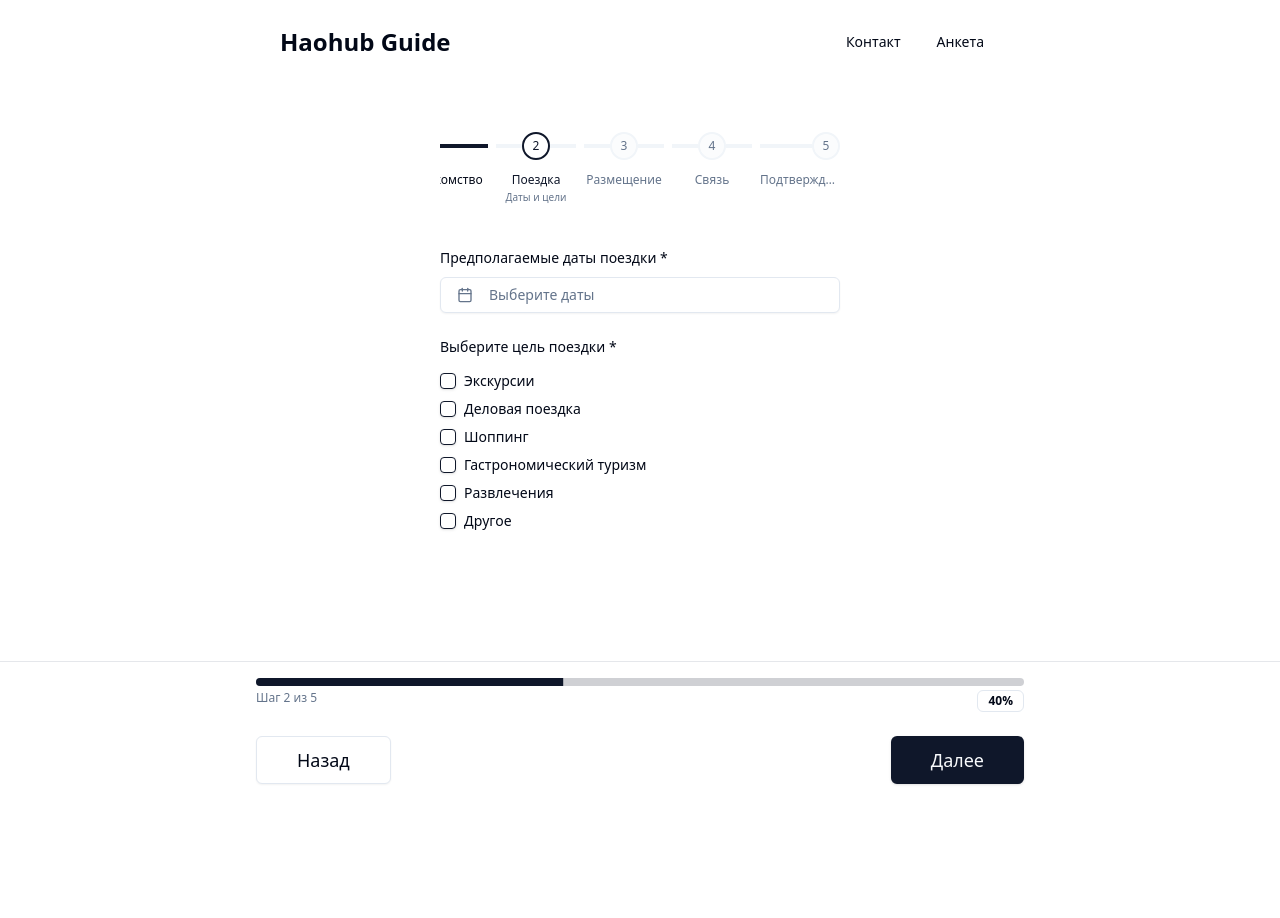
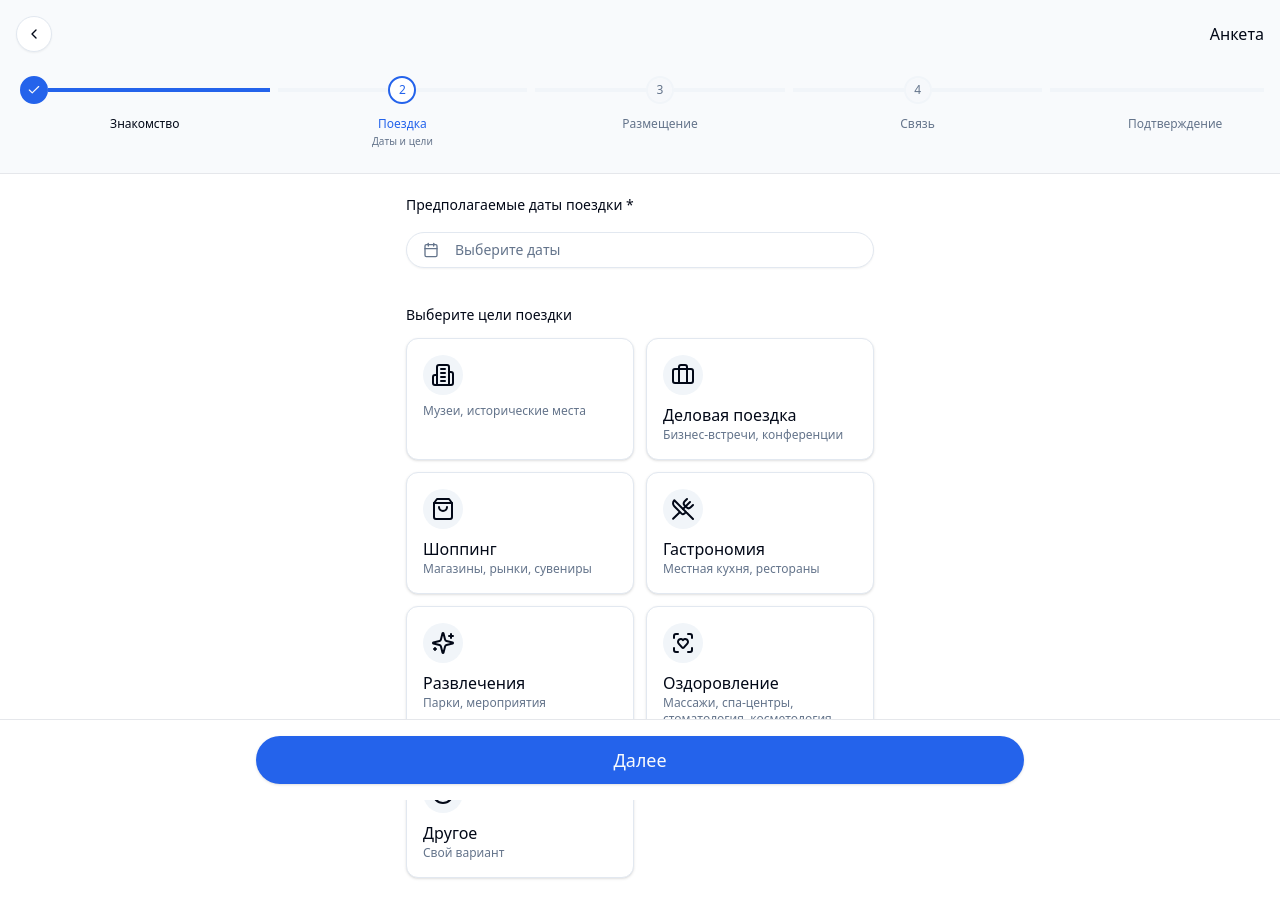
Before and after one commit to dragroman/guide, a Next.js app in the folder next/: page /application/start in a window 1280 px wide. Both pictures are taken after typing "Sample" into the empty fields and a click on the button "Далее". Shown: the top 918 px of the page. Before the commit the page ends 800 px from the top, so only its background shows below. Built offline with nearby package versions, Linux system fonts and the light colour scheme.

Commit message:
Relate #2. Layout fix

```diff
--- a/next/app/application/start/page.tsx
+++ b/next/app/application/start/page.tsx
@@ -7,7 +7,7 @@ export const metadata = {
 
 export default function ContactPage() {
   return (
-    <div className="container max-w-[400px] mx-auto">
+    <div className="container max-w-[500px] mx-auto">
       <Application />
     </div>
   )
--- a/next/app/layout.tsx
+++ b/next/app/layout.tsx
@@ -1,4 +1,4 @@
-import { HeaderNav } from "@/components/navigation/HeaderNav"
+import type { Viewport } from "next"
 import type { Metadata } from "next"
 import type { ReactNode } from "react"
 
@@ -13,8 +13,13 @@ export const metadata: Metadata = {
   icons: {
     icon: "/favicon.ico",
   },
-  viewport:
-    "width=device-width, initial-scale=1, maximum-scale=1, user-scalable=no",
+}
+
+export const viewport: Viewport = {
+  width: "device-width",
+  initialScale: 1,
+  maximumScale: 1,
+  userScalable: false,
 }
 
 export default function RootLayout({
@@ -26,12 +31,7 @@ export default function RootLayout({
 }) {
   return (
     <html lang="en">
-      <body>
-        <div className="max-w-screen-md px-6 mx-auto">
-          <HeaderNav />
-          <main className="container py-10 mx-auto">{children}</main>
-        </div>
-      </body>
+      <body>{children}</body>
     </html>
   )
 }
--- a/next/components/application/components/FormNavigation.tsx
+++ b/next/components/application/components/FormNavigation.tsx
@@ -5,7 +5,6 @@ import { Loader2 } from "lucide-react"
 interface FormNavigationProps {
   currentStep: number
   totalSteps: number
-  onPrev: () => void
   onNext: (e: React.FormEvent) => void
   isSubmitting: boolean
 }
@@ -13,30 +12,17 @@ interface FormNavigationProps {
 export function FormNavigation({
   currentStep,
   totalSteps,
-  onPrev,
   onNext,
   isSubmitting,
 }: FormNavigationProps) {
   return (
     <div className="flex justify-between">
-      {currentStep > 0 && (
-        <Button
-          type="button"
-          size={"lg"}
-          variant="outline"
-          onClick={onPrev}
-          disabled={isSubmitting}
-        >
-          Назад
-        </Button>
-      )}
-
       {currentStep < totalSteps - 1 ? (
         <Button
           type="submit"
           size={"lg"}
           onClick={(e) => onNext(e)}
-          className={currentStep === 0 ? "w-full" : "ml-auto"}
+          className="w-full"
           disabled={isSubmitting}
         >
           Далее
@@ -46,7 +32,7 @@ export function FormNavigation({
           type="submit"
           onClick={(e) => onNext(e)}
           size={"lg"}
-          className="ml-auto"
+          className="w-full"
           disabled={isSubmitting}
         >
           {isSubmitting ? (
--- a/next/components/application/components/StepIndicator.tsx
+++ b/next/components/application/components/StepIndicator.tsx
@@ -6,7 +6,6 @@ interface Step {
   title: string
   description: string
 }
-
 interface StepIndicatorProps {
   steps: Step[]
   currentStep: number
@@ -42,7 +41,7 @@ export function StepIndicator({
   }, [currentStep]) // Запускаем эффект при изменении currentStep
 
   return (
-    <div className="w-full mb-8">
+    <div className="w-full">
       <div
         ref={scrollContainerRef}
         className="flex overflow-x-auto py-2 scrollbar-none"
--- a/next/components/application/index.tsx
+++ b/next/components/application/index.tsx
@@ -19,6 +19,8 @@ import { ProgressIndicator } from "./components/ProgressIndicator"
 import { StepIndicator } from "./components/StepIndicator"
 import { FormNavigation } from "./components/FormNavigation"
 import { StepProps } from "./types"
+import ApplicationHeader from "./layout/Header"
+import ApplicationFooter from "./layout/Footer"
 
 export default function MultistepForm() {
   const {
@@ -104,13 +106,14 @@ export default function MultistepForm() {
   return (
     <>
       {/* Навигация по шагам */}
-      <StepIndicator
-        steps={STEPS}
+      <ApplicationHeader
         currentStep={currentStep}
         goToStep={goToStep}
+        onPrev={prevStep}
+        isSubmitting={isSubmitting}
       />
 
-      <div className="w-full mx-auto mb-10">
+      <div className="w-full mx-auto mb-10 pt-48 px-4">
         {isError && (
           <Alert variant="destructive" className="mb-6">
             <AlertTitle>Ошибка</AlertTitle>
@@ -125,24 +128,11 @@ export default function MultistepForm() {
           {currentStep === 0 && showDraftNotice && hasDraft && (
             <DraftNotice onLoad={restoreDraft} onIgnore={ignoreDraft} />
           )}
-          {/* Фиксированная панель навигации внизу экрана */}
-          <div className="fixed bottom-0 left-0 right-0 bg-white border-t border-gray-200 p-4 z-10">
-            <div className="max-w-screen-md mx-auto">
-              {/* Индикатор прогресса */}
-              <ProgressIndicator
-                currentStep={currentStep}
-                totalSteps={TOTAL_STEPS}
-                progress={progress}
-              />
-              <FormNavigation
-                currentStep={currentStep}
-                totalSteps={TOTAL_STEPS}
-                onPrev={prevStep}
-                onNext={handleFormAction}
-                isSubmitting={isSubmitting}
-              />
-            </div>
-          </div>
+          <ApplicationFooter
+            currentStep={currentStep}
+            onNext={handleFormAction}
+            isSubmitting={isSubmitting}
+          />
         </form>
       </div>
     </>
--- /dev/null
+++ b/next/components/application/layout/Footer.tsx
@@ -0,0 +1,37 @@
+import React from "react"
+import { FormNavigation } from "../components/FormNavigation"
+import { TOTAL_STEPS } from "../constants"
+
+interface ApplicationFooterProps {
+  currentStep: number
+  onNext: (e: React.FormEvent) => void
+  isSubmitting: boolean
+}
+
+export default function ApplicationFooter({
+  currentStep,
+  onNext,
+  isSubmitting,
+}: ApplicationFooterProps) {
+  return (
+    <>
+      {/* Фиксированная панель навигации внизу экрана */}
+      <div className="fixed bottom-0 left-0 right-0 bg-white border-t border-gray-200 p-4 z-10">
+        <div className="max-w-screen-md mx-auto">
+          {/* Индикатор прогресса */}
+          {/* <ProgressIndicator
+                currentStep={currentStep}
+                totalSteps={TOTAL_STEPS}
+                progress={progress}
+              /> */}
+          <FormNavigation
+            currentStep={currentStep}
+            totalSteps={TOTAL_STEPS}
+            onNext={onNext}
+            isSubmitting={isSubmitting}
+          />
+        </div>
+      </div>
+    </>
+  )
+}
--- /dev/null
+++ b/next/components/application/layout/Header.tsx
@@ -0,0 +1,49 @@
+import React from "react"
+import { StepIndicator } from "../components/StepIndicator"
+import { STEPS } from "../constants"
+import { Button } from "@/components/ui/button"
+import { ChevronLeft } from "lucide-react"
+
+interface ApplicationHeaderProps {
+  currentStep: number
+  goToStep: (step: number) => void
+  onPrev: () => void
+  isSubmitting: boolean
+}
+
+export default function ApplicationHeader({
+  currentStep,
+  onPrev,
+  goToStep,
+  isSubmitting,
+}: ApplicationHeaderProps) {
+  return (
+    <>
+      <div className="fixed top-0 left-0 right-0 bg-slate-50 border-b border-gray-200 p-4 z-10">
+        <div className="mb-4 ">
+          <div className="flex flex-row items-center justify-between">
+            <div>
+              {currentStep > 0 && (
+                <Button
+                  type="button"
+                  variant={"outline"}
+                  size="icon"
+                  onClick={onPrev}
+                  disabled={isSubmitting}
+                >
+                  <ChevronLeft className="h-4 w-4" />
+                </Button>
+              )}
+            </div>
+            <div>Анкета</div>
+          </div>
+        </div>
+        <StepIndicator
+          steps={STEPS}
+          currentStep={currentStep}
+          goToStep={goToStep}
+        />
+      </div>
+    </>
+  )
+}
--- a/next/components/application/steps/Step2.tsx
+++ b/next/components/application/steps/Step2.tsx
@@ -7,6 +7,18 @@ import { DatePickerWithRange } from "../components/DatePickerWithRange"
 import { PurposeCheckbox } from "../components/PurposeCheckbox"
 import { StepProps } from "../types"
 import { getDaysText } from "../utils"
+import { Card, CardContent } from "@/components/ui/card"
+import { Checkbox } from "@/components/ui/checkbox"
+import {
+  Briefcase,
+  Building2,
+  Check,
+  PlusCircle,
+  ScanHeart,
+  ShoppingBag,
+  Sparkles,
+  UtensilsCrossed,
+} from "lucide-react"
 
 export function StepTripPurpose({
   control,
@@ -15,17 +27,62 @@ export function StepTripPurpose({
   setValue,
   handleDateChange,
   handlePurposeChange,
+  handlePurposeTextChange,
 }: StepProps) {
+  const purposes = [
+    {
+      name: "excursion",
+      label: "",
+      description: "Музеи, исторические места",
+      icon: <Building2 className="h-6 w-6" />,
+    },
+    {
+      name: "business",
+      label: "Деловая поездка",
+      description: "Бизнес-встречи, конференции",
+      icon: <Briefcase className="h-6 w-6" />,
+    },
+    {
+      name: "shopping",
+      label: "Шоппинг",
+      description: "Магазины, рынки, сувениры",
+      icon: <ShoppingBag className="h-6 w-6" />,
+    },
+    {
+      name: "food",
+      label: "Гастрономия",
+      description: "Местная кухня, рестораны",
+      icon: <UtensilsCrossed className="h-6 w-6" />,
+    },
+    {
+      name: "fun",
+      label: "Развлечения",
+      description: "Парки, мероприятия",
+      icon: <Sparkles className="h-6 w-6" />,
+    },
+    {
+      name: "health",
+      label: "Оздоровление",
+      description: "Массажи, спа-центры, стоматология, косметология",
+      icon: <ScanHeart className="h-6 w-6" />,
+    },
+    {
+      name: "other",
+      label: "Другое",
+      description: "Свой вариант",
+      icon: <PlusCircle className="h-6 w-6" />,
+    },
+  ]
   // Проверяем, что необходимые пропсы присутствуют
-  if (!handleDateChange || !handlePurposeChange) {
+  if (!handleDateChange || !handlePurposeChange || !handlePurposeTextChange) {
     console.error("Missing required props in StepTripPurpose")
     return <div>Error: Missing required handlers</div>
   }
 
   return (
-    <div className="space-y-6">
+    <div className="space-y-10">
+      {/* Календарь */}
       <div className="space-y-4">
-        <div className="space-y-2">
         <Label htmlFor="dateRange">Предполагаемые даты поездки *</Label>
         <Controller
           name="dateRange"
@@ -62,49 +119,58 @@ export function StepTripPurpose({
           </p>
         )}
       </div>
+
+      {/* Цель поездки */}
+      <div className="space-y-4">
+        <h3 className="text-sm font-medium leading-none peer-disabled:cursor-not-allowed peer-disabled:opacity-70">
+          Выберите цели поездки
+        </h3>
+
+        <div className="grid grid-cols-2 gap-3">
+          {purposes.map((purpose) => {
+            const isChecked =
+              formData.tripPurpose[
+                purpose.name as keyof typeof formData.tripPurpose
+              ]
+
+            return (
+              <Card
+                key={purpose.name}
+                className={`cursor-pointer transition-all ${
+                  isChecked
+                    ? "border-primary ring-2 ring-primary"
+                    : "hover:border-primary/50"
+                }`}
+                onClick={() => handlePurposeChange(purpose.name, !isChecked)}
+              >
+                <CardContent className="p-4">
+                  <div className="flex flex-col items-start">
+                    <div
+                      className={`p-2 rounded-full mb-2 ${
+                        isChecked
+                          ? "bg-primary text-primary-foreground"
+                          : "bg-muted"
+                      }`}
+                    >
+                      {purpose.icon}
+                    </div>
+                    <p className="font-medium">{purpose.label}</p>
+                    <p className="text-xs text-muted-foreground">
+                      {purpose.description}
+                    </p>
+                    {isChecked && (
+                      <div className="absolute top-2 right-2 text-primary">
+                        <Check className="h-4 w-4" />
+                      </div>
+                    )}
+                  </div>
+                </CardContent>
+              </Card>
+            )
+          })}
         </div>
 
-      <div>
-        <h3 className="mb-4 text-sm font-medium">Выберите цель поездки *</h3>
-        <div className="space-y-3">
-          <PurposeCheckbox
-            label="Экскурсии"
-            name="excursion"
-            checked={formData.tripPurpose.excursion}
-            onChange={handlePurposeChange}
-          />
-          <PurposeCheckbox
-            label="Деловая поездка"
-            name="business"
-            checked={formData.tripPurpose.business}
-            onChange={handlePurposeChange}
-          />
-          <PurposeCheckbox
-            label="Шоппинг"
-            name="shopping"
-            checked={formData.tripPurpose.shopping}
-            onChange={handlePurposeChange}
-          />
-          <PurposeCheckbox
-            label="Гастрономический туризм"
-            name="food"
-            checked={formData.tripPurpose.food}
-            onChange={handlePurposeChange}
-          />
-          <PurposeCheckbox
-            label="Развлечения"
-            name="fun"
-            checked={formData.tripPurpose.fun}
-            onChange={handlePurposeChange}
-          />
-          <PurposeCheckbox
-            label="Другое"
-            name="other"
-            checked={formData.tripPurpose.other}
-            onChange={handlePurposeChange}
-          />
-        </div>
-        {/* Ошибка для обязательного выбора цели поездки */}
+        {/* Ошибка при отсутствии выбора */}
         {errors.tripPurpose && !errors.tripPurpose.otherDescription && (
           <p className="text-sm font-medium text-destructive mt-2">
             {typeof errors.tripPurpose === "string"
@@ -113,24 +179,28 @@ export function StepTripPurpose({
                 "Выберите хотя бы одну цель поездки"}
           </p>
         )}
-      </div>
 
+        {/* Поле для ввода собственного варианта */}
         {formData.tripPurpose.other && (
-        <div className="space-y-2">
-          <Label htmlFor="otherDescription">Опишите вашу цель *</Label>
+          <div className="space-y-2 mt-4">
+            <Label htmlFor="otherDescription">Опишите вашу цель</Label>
             <Controller
               name="tripPurpose.otherDescription"
               control={control}
               render={({ field }) => (
                 <Textarea
                   id="otherDescription"
-                placeholder="Опишите вашу цель поездки"
+                  placeholder="Расскажите подробнее о вашей цели поездки"
                   {...field}
                   className={
                     errors.tripPurpose?.otherDescription
                       ? "border-destructive"
                       : ""
                   }
+                  onChange={(e) => {
+                    field.onChange(e)
+                    handlePurposeTextChange(e.target.value)
+                  }}
                 />
               )}
             />
@@ -142,5 +212,6 @@ export function StepTripPurpose({
           </div>
         )}
       </div>
+    </div>
   )
 }
--- a/next/components/ui/button.tsx
+++ b/next/components/ui/button.tsx
@@ -5,7 +5,7 @@ import { cva, type VariantProps } from "class-variance-authority"
 import { cn } from "@/lib/utils"
 
 const buttonVariants = cva(
-  "inline-flex items-center justify-center gap-2 whitespace-nowrap rounded-md text-sm font-medium transition-colors focus-visible:outline-none focus-visible:ring-1 focus-visible:ring-ring disabled:pointer-events-none disabled:opacity-50 [&_svg]:pointer-events-none [&_svg]:size-4 [&_svg]:shrink-0",
+  "inline-flex items-center justify-center gap-2 whitespace-nowrap rounded-full text-sm font-medium transition-colors focus-visible:outline-none focus-visible:ring-1 focus-visible:ring-ring disabled:pointer-events-none disabled:opacity-50 [&_svg]:pointer-events-none [&_svg]:size-4 [&_svg]:shrink-0",
   {
     variants: {
       variant: {
@@ -22,8 +22,8 @@ const buttonVariants = cva(
       },
       size: {
         default: "h-9 px-4 py-2",
-        sm: "h-8 rounded-md px-3 text-xs",
-        lg: "h-12 rounded-md px-10 text-lg",
+        sm: "h-8 px-3 text-xs",
+        lg: "h-12 px-10 text-lg",
         icon: "h-9 w-9",
       },
     },
--- a/next/styles/globals.css
+++ b/next/styles/globals.css
@@ -10,7 +10,7 @@
     --card-foreground: 222.2 84% 4.9%;
     --popover: 0 0% 100%;
     --popover-foreground: 222.2 84% 4.9%;
-    --primary: 222.2 47.4% 11.2%;
+    --primary: 221 83% 53%;
     --primary-foreground: 210 40% 98%;
     --secondary: 210 40% 96.1%;
     --secondary-foreground: 222.2 47.4% 11.2%;
```
Also changed, not shown: next/app/(root)/page.tsx (renamed from next/app/page.tsx). Lines whose indentation alone changed are shown as unchanged.
